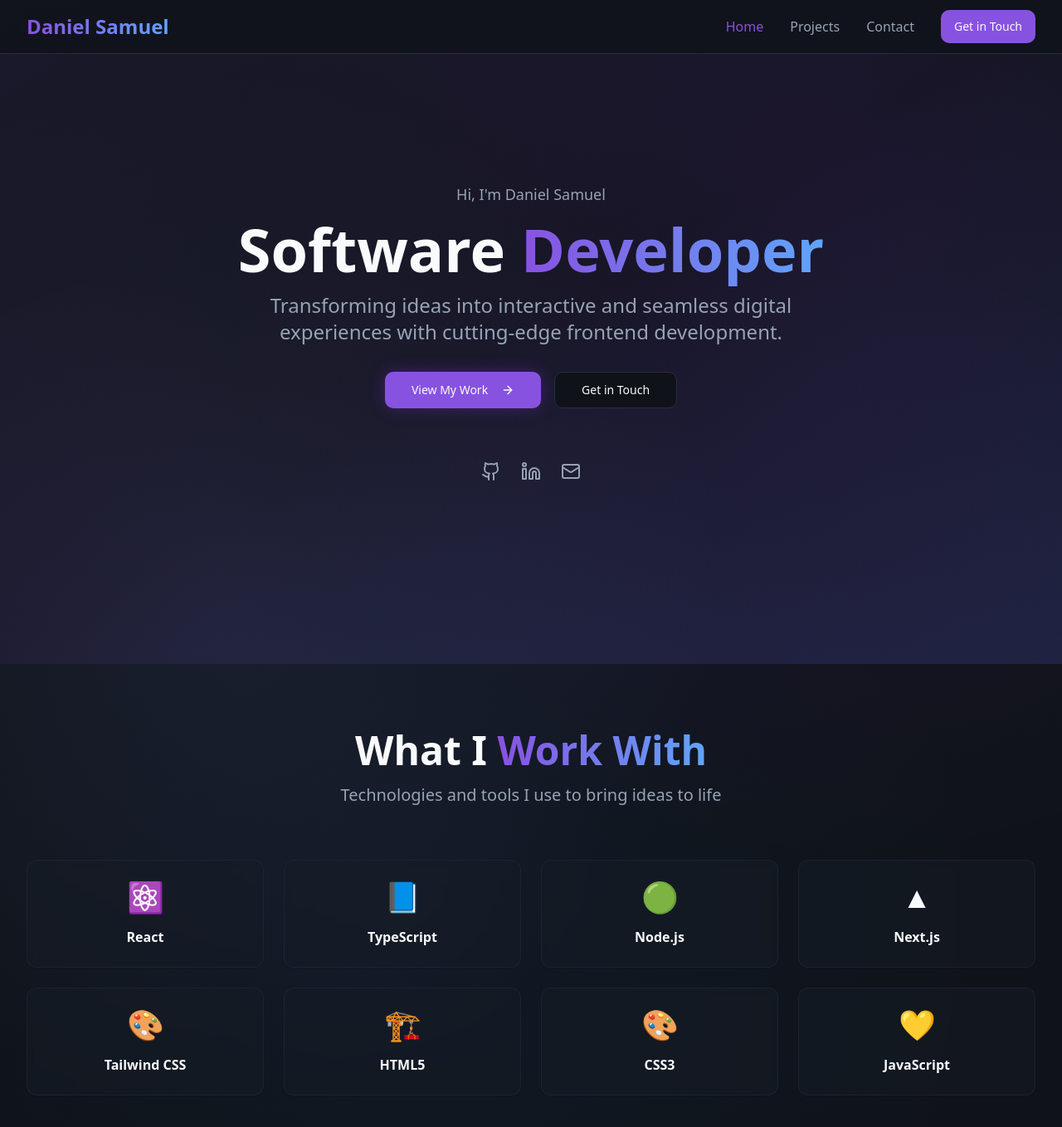
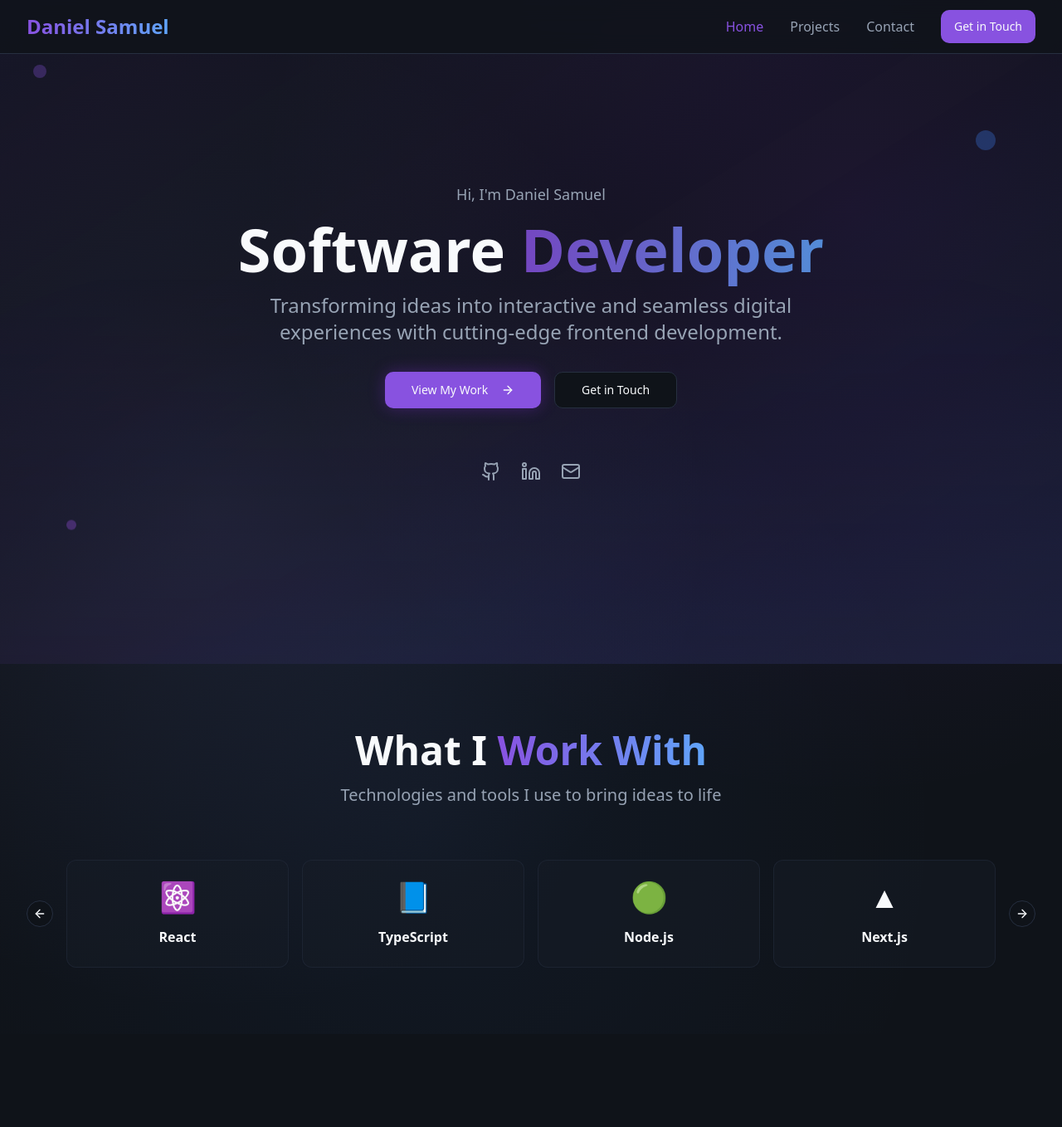
Before and after one commit to Ashnagdarc/daniel-samuel-showcase-site, a React (Vite) app: page / in a window 1280 px wide. Shown: the top 1358 px of the page at 83% size. After the commit the page ends 1246 px from the top, so only its background shows below. Built offline with nearby package versions, Linux system fonts and the light colour scheme.

Commit message:
Add animations and slider to home page
Implement animations and a slider for the "What I Work With" section on the home page.

```diff
--- a/src/components/HeroSection.tsx
+++ b/src/components/HeroSection.tsx
@@ -6,38 +6,49 @@ import { Link } from 'react-router-dom';
 const HeroSection = () => {
   return (
     <section className="min-h-screen flex items-center justify-center relative overflow-hidden">
-      <div className="absolute inset-0 bg-gradient-to-br from-primary/10 via-transparent to-blue-500/10"></div>
+      <div className="absolute inset-0 bg-gradient-to-br from-primary/10 via-transparent to-blue-500/10 animate-pulse"></div>
+
+      {/* Animated background elements */}
+      <div className="absolute bottom-0 left-0 right-0 h-96 bg-gradient-to-t from-primary/20 to-transparent opacity-50 rounded-t-full transform scale-150 animate-pulse"></div>
+
+      {/* Floating elements */}
+      <div className="absolute top-20 left-10 w-4 h-4 bg-primary/30 rounded-full animate-bounce delay-1000"></div>
+      <div className="absolute top-40 right-20 w-6 h-6 bg-blue-500/30 rounded-full animate-bounce delay-2000"></div>
+      <div className="absolute bottom-40 left-20 w-3 h-3 bg-purple-500/30 rounded-full animate-bounce delay-3000"></div>
 
       <div className="max-w-7xl mx-auto px-4 sm:px-6 lg:px-8 py-20 relative z-10">
         <div className="text-center space-y-8">
           <div className="space-y-4">
-            <p className="text-lg text-muted-foreground">Hi, I'm Daniel Samuel</p>
-            <h1 className="text-5xl md:text-7xl font-bold">
-              Software <span className="text-gradient">Developer</span>
+            <p className="text-lg text-muted-foreground animate-fade-in opacity-0 animation-delay-300">
+              Hi, I'm Daniel Samuel
+            </p>
+            <h1 className="text-5xl md:text-7xl font-bold animate-scale-in opacity-0 animation-delay-500">
+              Software <span className="text-gradient animate-pulse">Developer</span>
             </h1>
-            <p className="text-xl md:text-2xl text-muted-foreground max-w-3xl mx-auto">
+            <p className="text-xl md:text-2xl text-muted-foreground max-w-3xl mx-auto animate-fade-in opacity-0 animation-delay-700">
               Transforming ideas into interactive and seamless digital experiences
               with cutting-edge frontend development.
             </p>
           </div>
 
-          <div className="flex flex-col sm:flex-row gap-4 justify-center items-center">
-            <Button asChild size="lg" className="glow">
+          <div className="flex flex-col sm:flex-row gap-4 justify-center items-center animate-slide-in-right opacity-0 animation-delay-1000">
+            <Button asChild size="lg" className="glow hover:scale-105 transition-all duration-300 group">
               <Link to="/projects">
-                View My Work <ArrowRight className="ml-2 h-5 w-5" />
+                View My Work
+                <ArrowRight className="ml-2 h-5 w-5 group-hover:translate-x-1 transition-transform duration-200" />
               </Link>
             </Button>
-            <Button variant="outline" size="lg" asChild>
+            <Button variant="outline" size="lg" asChild className="hover:scale-105 transition-all duration-300 hover:bg-primary hover:text-primary-foreground">
               <Link to="/contact">Get in Touch</Link>
             </Button>
           </div>
 
-          <div className="flex justify-center space-x-6 pt-8">
+          <div className="flex justify-center space-x-6 pt-8 animate-fade-in opacity-0 animation-delay-1200">
             <a
               href="https://github.com"
               target="_blank"
               rel="noopener noreferrer"
-              className="text-muted-foreground hover:text-primary transition-colors duration-200"
+              className="text-muted-foreground hover:text-primary transition-all duration-300 hover:scale-125 hover:-translate-y-1"
             >
               <Github className="h-6 w-6" />
             </a>
@@ -45,22 +56,19 @@ const HeroSection = () => {
               href="https://linkedin.com"
               target="_blank"
               rel="noopener noreferrer"
-              className="text-muted-foreground hover:text-primary transition-colors duration-200"
+              className="text-muted-foreground hover:text-primary transition-all duration-300 hover:scale-125 hover:-translate-y-1"
             >
               <Linkedin className="h-6 w-6" />
             </a>
             <a
               href="mailto:daniel@example.com"
-              className="text-muted-foreground hover:text-primary transition-colors duration-200"
+              className="text-muted-foreground hover:text-primary transition-all duration-300 hover:scale-125 hover:-translate-y-1"
             >
               <Mail className="h-6 w-6" />
             </a>
           </div>
         </div>
       </div>
-
-      {/* Animated background elements */}
-      <div className="absolute bottom-0 left-0 right-0 h-96 bg-gradient-to-t from-primary/20 to-transparent opacity-50 rounded-t-full transform scale-150"></div>
     </section>
   );
 };
--- a/src/components/SkillsSection.tsx
+++ b/src/components/SkillsSection.tsx
@@ -1,5 +1,12 @@
 
 import { Card } from '@/components/ui/card';
+import {
+  Carousel,
+  CarouselContent,
+  CarouselItem,
+  CarouselNext,
+  CarouselPrevious,
+} from "@/components/ui/carousel";
 
 const SkillsSection = () => {
   const skills = [
@@ -11,30 +18,54 @@ const SkillsSection = () => {
     { name: 'HTML5', icon: '🏗️' },
     { name: 'CSS3', icon: '🎨' },
     { name: 'JavaScript', icon: '💛' },
+    { name: 'Git', icon: '🔄' },
+    { name: 'Supabase', icon: '⚡' },
+    { name: 'MySQL', icon: '🗄️' },
+    { name: 'Bash', icon: '💻' },
   ];
 
   return (
-    <section className="py-20 px-4 sm:px-6 lg:px-8">
+    <section className="py-20 px-4 sm:px-6 lg:px-8 animate-fade-in">
       <div className="max-w-7xl mx-auto">
-        <div className="text-center mb-16">
-          <h2 className="text-4xl md:text-5xl font-bold mb-4">
+        <div className="text-center mb-16 animate-scale-in">
+          <h2 className="text-4xl md:text-5xl font-bold mb-4 animate-fade-in">
             What I <span className="text-gradient">Work With</span>
           </h2>
-          <p className="text-xl text-muted-foreground max-w-2xl mx-auto">
+          <p className="text-xl text-muted-foreground max-w-2xl mx-auto animate-fade-in delay-150">
             Technologies and tools I use to bring ideas to life
           </p>
         </div>
 
-        <div className="grid grid-cols-2 md:grid-cols-4 gap-6">
-          {skills.map((skill, index) => (
-            <Card
-              key={skill.name}
-              className="p-6 text-center hover:scale-105 transition-transform duration-200 bg-card/50 backdrop-blur-sm border-border/50"
-            >
-              <div className="text-4xl mb-4">{skill.icon}</div>
-              <h3 className="font-semibold">{skill.name}</h3>
-            </Card>
-          ))}
+        <div className="relative px-12 animate-slide-in-right">
+          <Carousel
+            opts={{
+              align: "start",
+              loop: true,
+            }}
+            className="w-full"
+          >
+            <CarouselContent className="-ml-2 md:-ml-4">
+              {skills.map((skill, index) => (
+                <CarouselItem key={skill.name} className="pl-2 md:pl-4 basis-1/2 md:basis-1/3 lg:basis-1/4">
+                  <Card
+                    className="p-6 text-center hover:scale-105 transition-all duration-300 bg-card/50 backdrop-blur-sm border-border/50 hover:glow group cursor-pointer"
+                    style={{
+                      animationDelay: `${index * 100}ms`
+                    }}
+                  >
+                    <div className="text-4xl mb-4 group-hover:scale-110 transition-transform duration-200">
+                      {skill.icon}
+                    </div>
+                    <h3 className="font-semibold group-hover:text-primary transition-colors duration-200">
+                      {skill.name}
+                    </h3>
+                  </Card>
+                </CarouselItem>
+              ))}
+            </CarouselContent>
+            <CarouselPrevious className="hover:scale-110 transition-transform duration-200" />
+            <CarouselNext className="hover:scale-110 transition-transform duration-200" />
+          </Carousel>
         </div>
       </div>
     </section>
--- a/src/index.css
+++ b/src/index.css
@@ -66,6 +66,68 @@
   }
 }
 
+@keyframes fadeIn {
+  from {
+    opacity: 0;
+    transform: translateY(30px);
+  }
+  to {
+    opacity: 1;
+    transform: translateY(0);
+  }
+}
+
+@keyframes scaleIn {
+  from {
+    opacity: 0;
+    transform: scale(0.8) rotateY(10deg);
+  }
+  to {
+    opacity: 1;
+    transform: scale(1) rotateY(0deg);
+  }
+}
+
+@keyframes slideInRight {
+  from {
+    opacity: 0;
+    transform: translateX(50px);
+  }
+  to {
+    opacity: 1;
+    transform: translateX(0);
+  }
+}
+
+@keyframes slideInLeft {
+  from {
+    opacity: 0;
+    transform: translateX(-50px);
+  }
+  to {
+    opacity: 1;
+    transform: translateX(0);
+  }
+}
+
+@keyframes float {
+  0%, 100% {
+    transform: translateY(0px);
+  }
+  50% {
+    transform: translateY(-10px);
+  }
+}
+
+@keyframes glow {
+  0%, 100% {
+    box-shadow: 0 0 20px rgba(147, 51, 234, 0.3);
+  }
+  50% {
+    box-shadow: 0 0 30px rgba(147, 51, 234, 0.6), 0 0 40px rgba(147, 51, 234, 0.3);
+  }
+}
+
 @layer utilities {
   .text-gradient {
     @apply bg-gradient-to-r from-primary to-blue-400 bg-clip-text text-transparent;
@@ -74,4 +136,70 @@
   .glow {
     box-shadow: 0 0 20px rgba(147, 51, 234, 0.3);
   }
+
+  .animate-fade-in {
+    animation: fadeIn 0.8s ease-out forwards;
+  }
+
+  .animate-scale-in {
+    animation: scaleIn 0.8s ease-out forwards;
+  }
+
+  .animate-slide-in-right {
+    animation: slideInRight 0.8s ease-out forwards;
+  }
+
+  .animate-slide-in-left {
+    animation: slideInLeft 0.8s ease-out forwards;
+  }
+
+  .animate-float {
+    animation: float 3s ease-in-out infinite;
+  }
+
+  .animate-glow {
+    animation: glow 2s ease-in-out infinite;
+  }
+
+  .animation-delay-300 {
+    animation-delay: 300ms;
+  }
+
+  .animation-delay-500 {
+    animation-delay: 500ms;
+  }
+
+  .animation-delay-700 {
+    animation-delay: 700ms;
+  }
+
+  .animation-delay-1000 {
+    animation-delay: 1000ms;
+  }
+
+  .animation-delay-1200 {
+    animation-delay: 1200ms;
+  }
+
+  .delay-150 {
+    animation-delay: 150ms;
+  }
+
+  /* Hover effects */
+  .hover-lift {
+    @apply transition-all duration-300 hover:-translate-y-2 hover:shadow-2xl;
+  }
+
+  .hover-glow {
+    @apply transition-all duration-300 hover:shadow-[0_0_30px_rgba(147,51,234,0.6)];
+  }
 }
+
+/* Loading animation for elements */
+.animate-fade-in,
+.animate-scale-in,
+.animate-slide-in-right,
+.animate-slide-in-left {
+  opacity: 0;
+  animation-fill-mode: forwards;
+}
--- a/src/pages/Index.tsx
+++ b/src/pages/Index.tsx
@@ -5,10 +5,12 @@ import SkillsSection from '@/components/SkillsSection';
 
 const Index = () => {
   return (
-    <div className="min-h-screen">
+    <div className="min-h-screen overflow-hidden">
       <Navigation />
-      <HeroSection />
-      <SkillsSection />
+      <main className="animate-fade-in">
+        <HeroSection />
+        <SkillsSection />
+      </main>
     </div>
   );
 };
```
